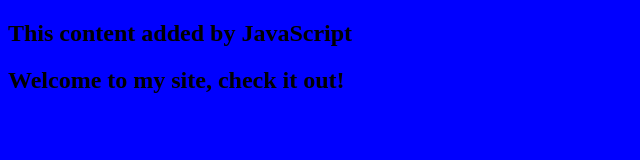
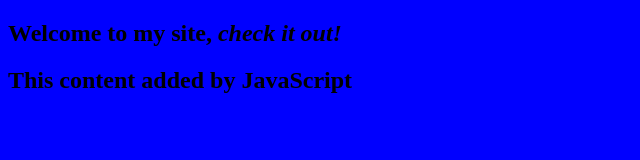
Before and after one commit to joannabell/my-first-website, a plain HTML site: page index.html in a window 1280 px wide. Shown: the whole page, without its empty margins (0-640 px from the left). Drawn offline with Linux system fonts and the light colour scheme.

Commit message:
updated JavaScript order in the body

```diff
--- a/index.html
+++ b/index.html
@@ -5,7 +5,8 @@
     <title>Joanna Bell | Hello World </title>
   </head>
   <body>
+
+    <h2>Welcome to my site, <b><i>check it out!</i></b></h2>
     <script src="script.js"></script>
-    <h2>Welcome to my site, check it out!</h2>
   </body>
 </html>
```
